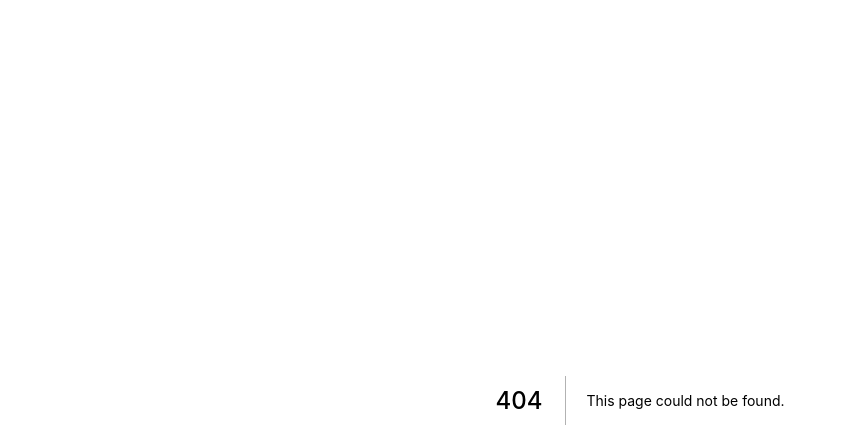
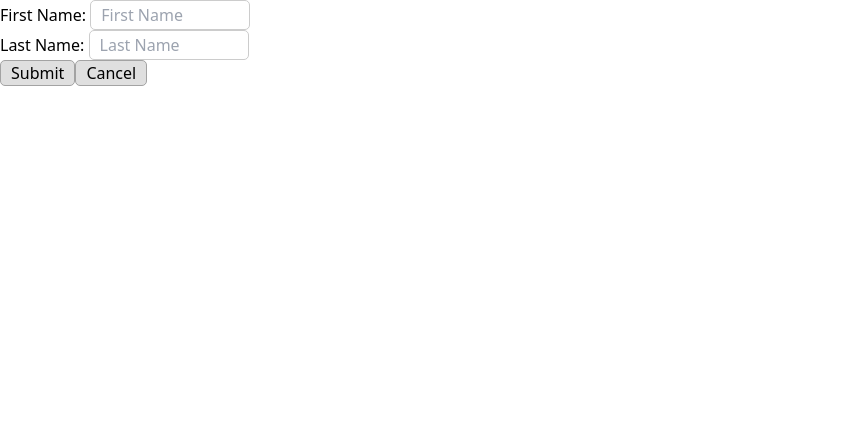
Before and after one commit to cpe-kmutt-student/comcamp33, a Next.js app: page /register/form/form-1 in a window 1280 px wide. Before the commit this address had no page. Shown: the top 448 px of the page, without its empty margins (0-847 px from the left). Built offline with nearby package versions, Linux system fonts and the light colour scheme.

Commit message:
add simple styles

```diff
--- /dev/null
+++ b/src/components/Input.js
@@ -0,0 +1,37 @@
+import styles from "../styles/components/Input.module.css";
+
+export default function InputBox(props) {
+  const type = props.type;
+  if (type === "submit") {
+    return (
+      <input
+        type="submit"
+        value={props.value}
+        className={styles.submit}
+        onClick={props.onClick}
+      />
+    );
+  } else if (type === "button") {
+    return (
+      <button className={styles.button} onClick={props.onClick}>
+        {props.value}
+      </button>
+    );
+  }
+  return (
+    <>
+      <input
+        name={props.name}
+        ref={props.ref}
+        placeholder={props.placeholder}
+        type={props.type}
+        maxLength={props.maxLength}
+        pattern={props.pattern}
+        value={props.value}
+        onChange={props.onChange}
+        required={props.required}
+        className={props.type + " " + styles.Input}
+      />
+    </>
+  );
+}
--- /dev/null
+++ b/src/pages/register/form/form-1.js
@@ -0,0 +1,54 @@
+import React, { useState } from "react";
+import Input from "../../../components/Input";
+
+export default function Form() {
+  const [data, setData] = useState({
+    firstNane: "",
+    lastName: "",
+  });
+
+  const handleChange = (e) => {
+    setData({
+      ...data,
+      [e.target.name]: e.target.value,
+    });
+  };
+
+  const handleSubmit = (e) => {
+    e.preventDefault();
+    console.log(data);
+  };
+
+  return (
+    <div>
+      <form onSubmit={handleSubmit}>
+        <lable>
+          {`First Name: `}
+          <Input
+            type="email"
+            name="firstNane"
+            placeholder="First Name"
+            value={data.firstNane}
+            onChange={handleChange}
+            required={true}
+          />
+        </lable>
+        <br />
+        <lable>
+          {`Last Name:  `}
+          <Input
+            type="text"
+            name="lastName"
+            placeholder="Last Name"
+            value={data.lastName}
+            onChange={handleChange}
+            required={false}
+          />
+        </lable>
+        <br />
+        <Input type="submit" value="Submit" />
+        <Input type="button" value="Cancel" />
+      </form>
+    </div>
+  );
+}
--- /dev/null
+++ b/src/styles/components/Input.module.css
@@ -0,0 +1,36 @@
+.Input{
+  width: 10rem;
+  height: 30px;
+  border-radius: 5px;
+  border: 1px solid #ccc;
+  padding: 0 10px;
+  font-size: 16px;
+  outline: none;
+  transition: all 0.3s ease-in;
+}
+
+.Input:focus,
+.Input:active{
+  border: 1px solid #000;
+}
+.Input:hover{
+  border: 1px solid rgb(105, 105, 105);
+}
+
+.submit,
+.button{
+  width: auto;
+  height: auto;
+  border-radius: 5px;
+  border: 1px solid rgb(163, 163, 163);
+  background: rgb(223, 223, 223);
+  padding: 0 10px;
+  font-size: 16px;
+  outline: none;
+  transition: all 0.1s ease-in;
+  cursor: pointer;
+}
+.submit:hover,
+.button:hover{
+  background: rgb(163, 163, 163);
+}
```
